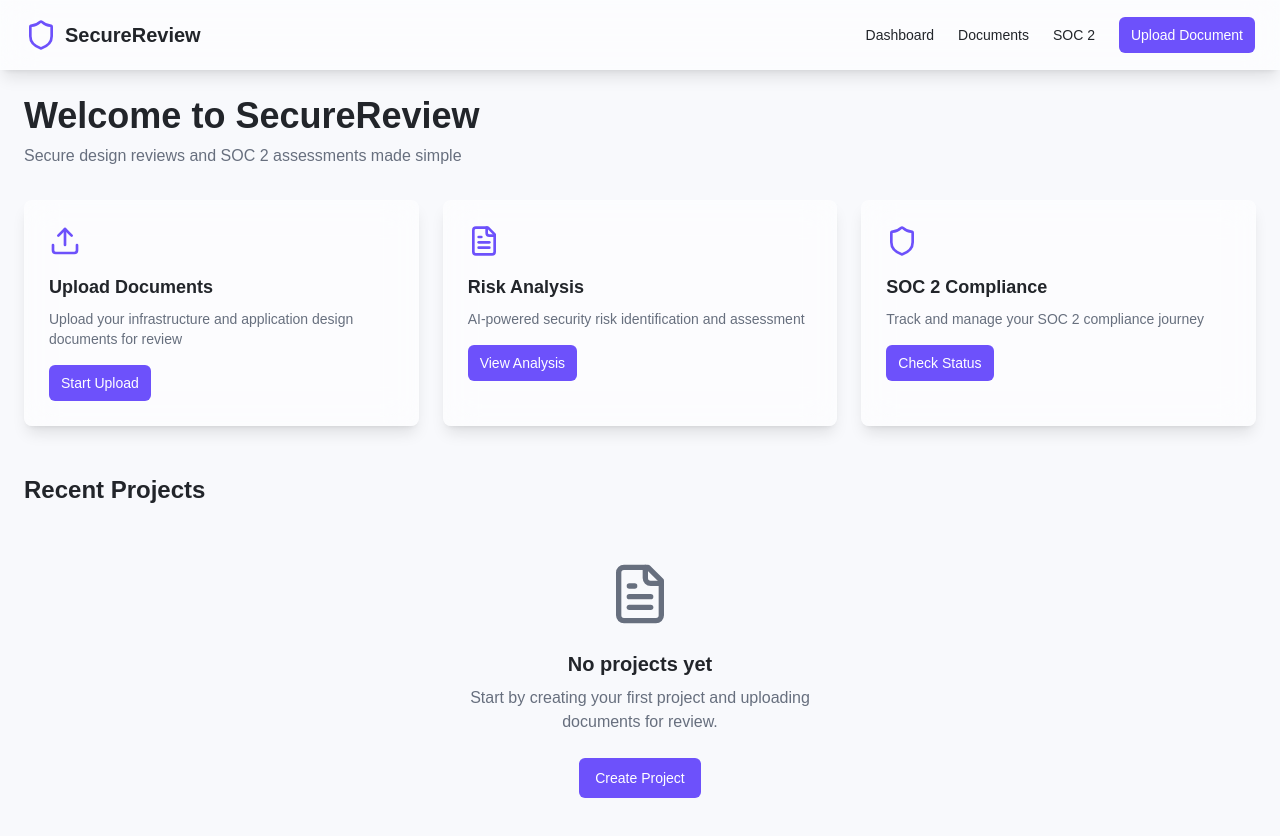
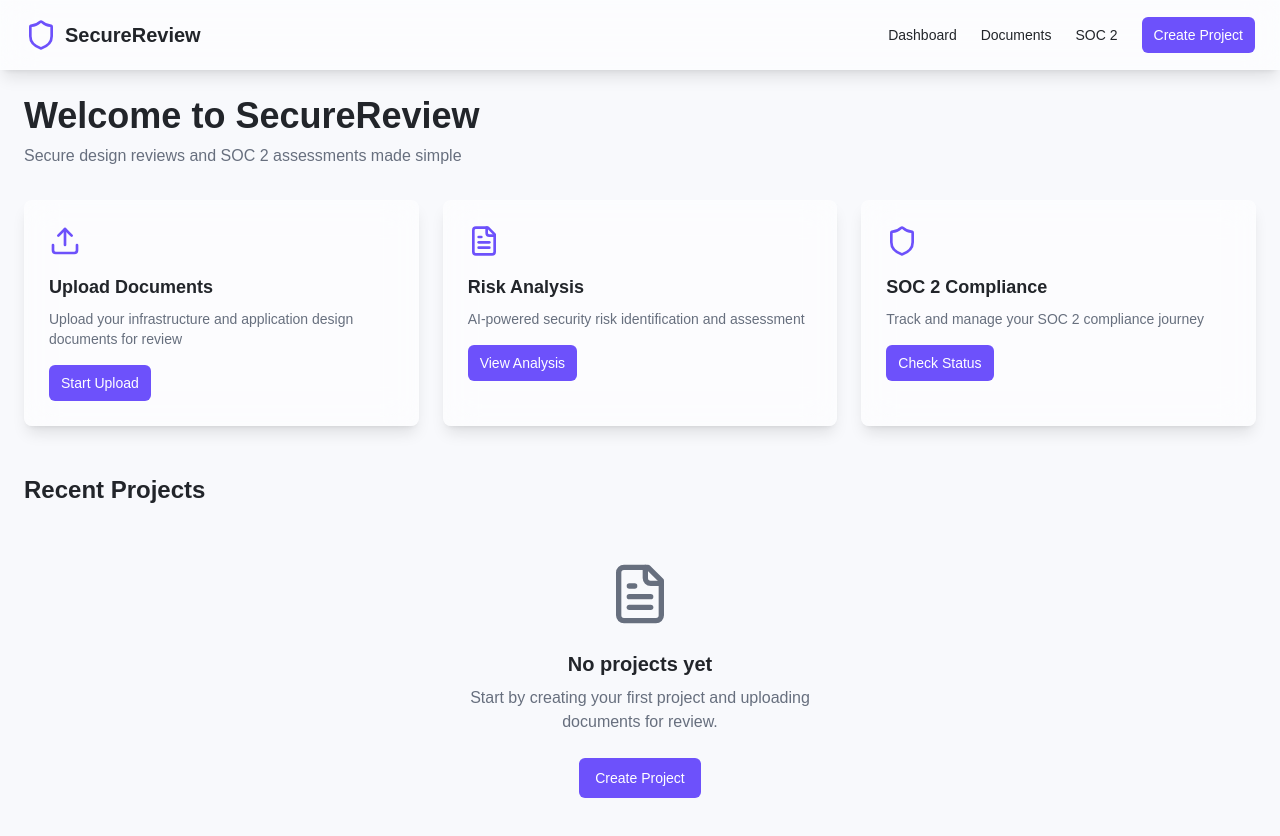
Before and after one commit to indrasol/sdr-tool, a React (Vite) app: page / in a window 1280 px wide. Shown: the top 836 px of the page. Built offline with nearby package versions, Linux system fonts and the light colour scheme.

Commit message:
Update header button text
Changed the text of the button in the upper right corner of the header from "Upload Document" to "Create Project".

```diff
--- a/src/components/layout/AppHeader.tsx
+++ b/src/components/layout/AppHeader.tsx
@@ -25,7 +25,7 @@ const AppHeader = () => {
             SOC 2
           </a>
           <Button variant="default" size="sm">
-            Upload Document
+            Create Project
           </Button>
         </nav>
 
@@ -52,7 +52,7 @@ const AppHeader = () => {
               SOC 2
             </a>
             <Button variant="default" size="sm" className="w-full">
-              Upload Document
+              Create Project
             </Button>
           </nav>
         </div>
```
